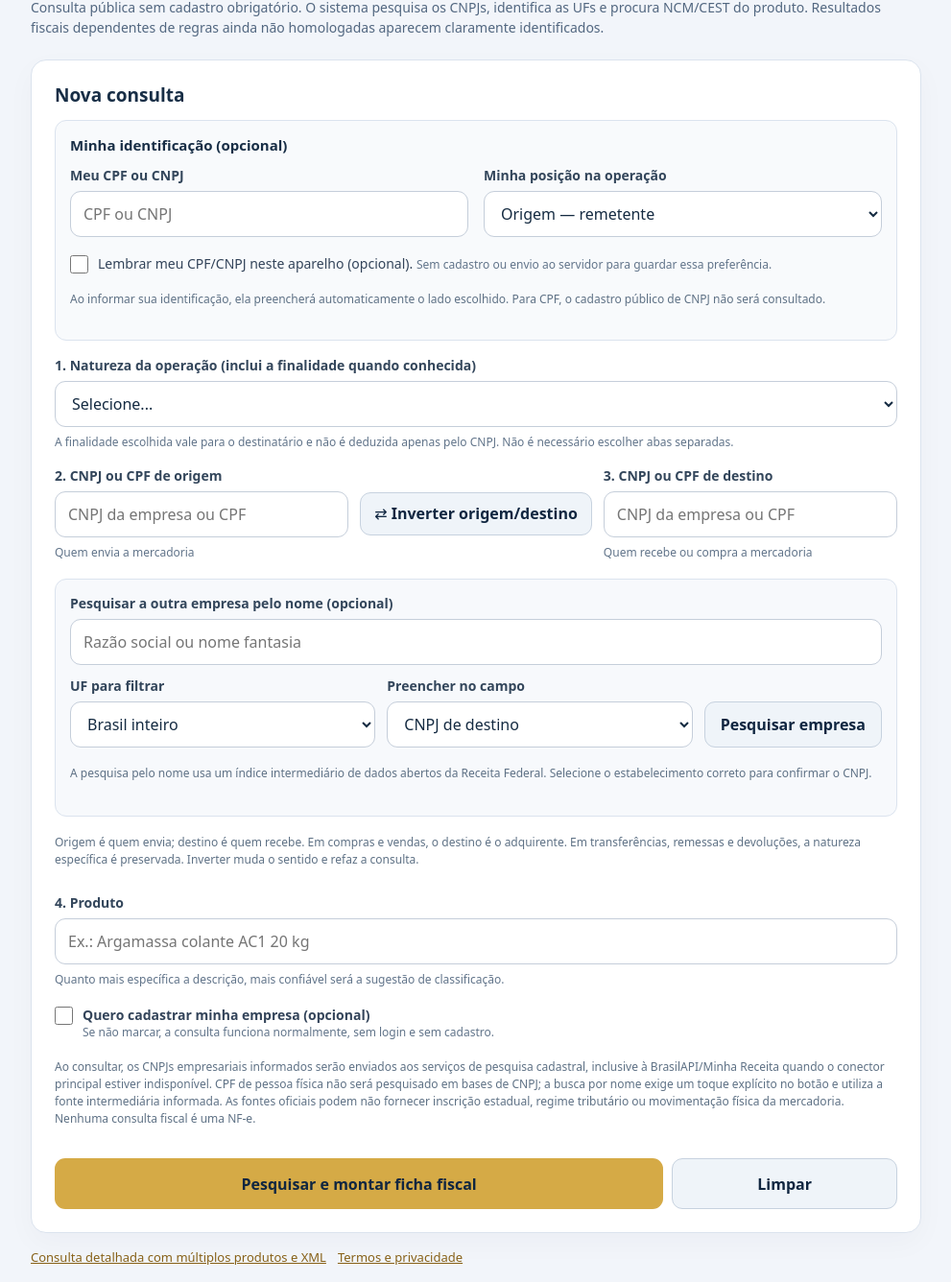
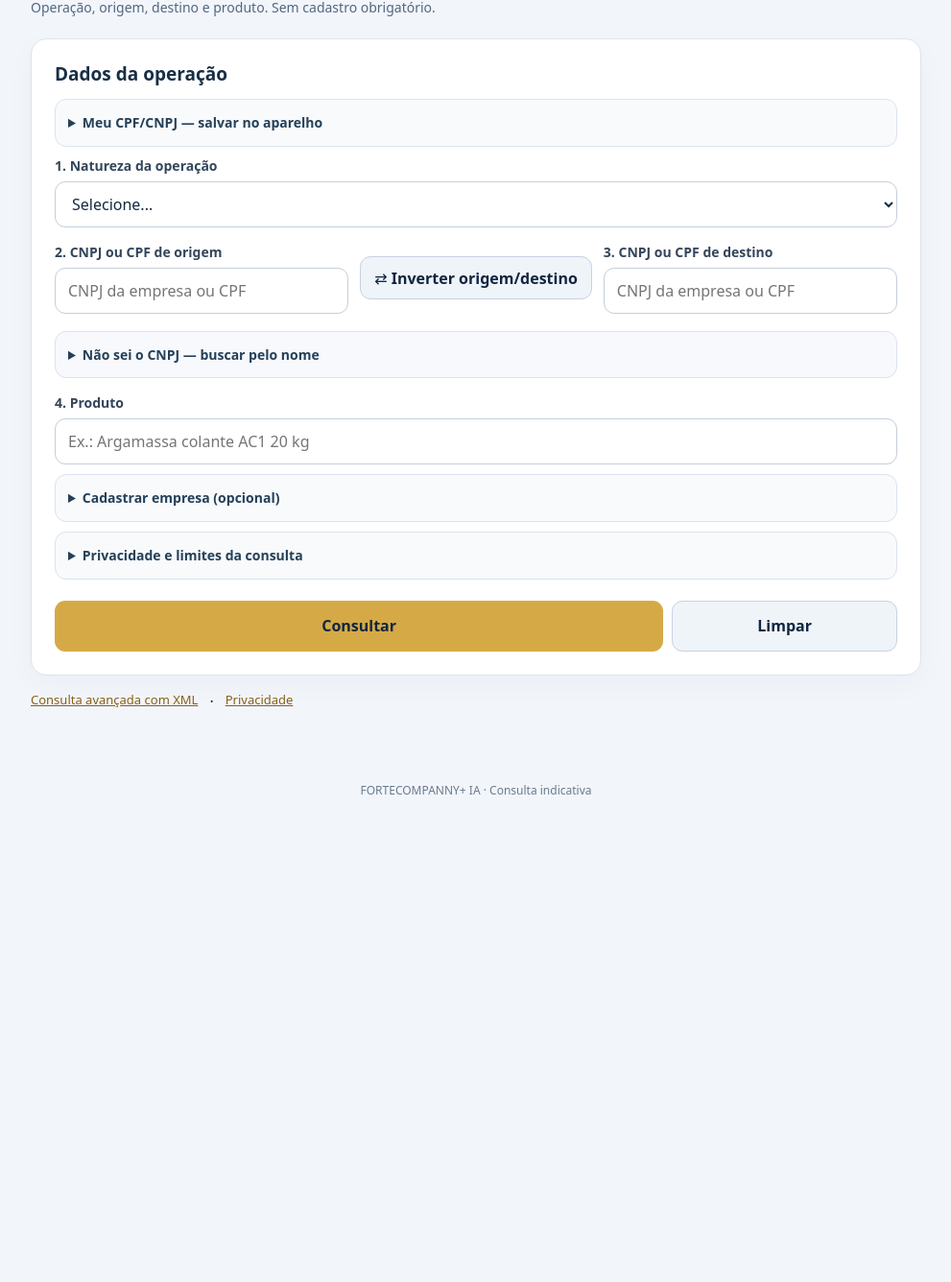
Before and after one commit to FORTEATACAREJO/FORTECOMPANNY, a website: page cfop-public-site/index.html in a window 1280 px wide. Shown: the part 217-1553 px from the top of the page at 96% size, without its empty margins (144-1135 px from the left). After the commit the page ends 1084 px from the top, so only its background shows below. Drawn offline with Linux system fonts and the light colour scheme.

Commit message:
ui(cfop): simplificar pagina e recolher cadastro busca e privacidade

```diff
--- a/cfop-public-site/index.html
+++ b/cfop-public-site/index.html
@@ -25,6 +25,21 @@ p{line-height:1.55;margin:8px 0}small,.muted{color:#61748a;font-size:12px;line-h
 .full{grid-column:1/-1}
 .own-identity,.lookup-card{padding:15px;border:1px solid #dbe3ee;border-radius:12px;background:#f8fafc;margin-bottom:16px}
 .own-identity h3{margin-bottom:12px}
+.own-identity,.lookup-card,.settings-group,.privacy-mini{border:1px solid #dbe3ee;border-radius:12px;background:#f8fafc;padding:10px 13px;margin:10px 0}
+.own-identity[open],.lookup-card[open],.settings-group[open],.privacy-mini[open]{padding-bottom:16px}
+.own-identity summary,.lookup-card summary,.settings-group summary,.privacy-mini summary{cursor:pointer;font-size:14px;font-weight:700;color:#254059;line-height:1.4;padding:4px 0}
+.own-identity summary+*,.lookup-card summary+*,.settings-group summary+*{margin-top:12px}
+#swapStatus:empty,#myDocStatus:empty,#companySearchStatus:empty{display:none}
+#results .result-main{background:#f7fafc;border:1px solid #dce4ed;border-radius:12px;padding:13px;margin:10px 0}
+#results .result-main .result-value{font-size:20px;font-weight:800;color:#102640}
+#results .result-compact{display:grid;grid-template-columns:repeat(3,minmax(0,1fr));gap:9px;margin:13px 0}
+#results .result-compact>div{border:1px solid #dbe3ee;border-radius:10px;padding:10px}
+#results .result-compact strong{display:block;margin-top:4px;font-size:16px}
+#results .participants{font-size:13px;line-height:1.5;padding:10px 0}
+#results .participants>p{margin:5px 0}
+#results details{margin:12px 0}
+@media(max-width:660px){#results .result-compact{grid-template-columns:repeat(2,minmax(0,1fr))}#results .result-compact>div:first-child{grid-column:1/-1}}
+
 .lookup-card{margin:18px 0 0;background:#f7f9fc}
 .lookup-card .lookup-row{display:grid;grid-template-columns:1fr 1fr auto;align-items:end;gap:12px;margin-top:12px}
 .candidate-list{display:grid;gap:8px;margin-top:10px}
@@ -69,27 +84,26 @@ footer{font-size:12px;text-align:center;color:#6a7b8d;padding:15px 12px 35px}
 @media print{header,nav,form,.actions,#afterActions,.footer-links,footer,.lead{display:none!important}main{max-width:none;padding:0}#results{display:block!important;border:0;box-shadow:none;padding:0}#results details{display:block}#results details>*{display:block}}
 </style>
 <script src="/classificacao.js" defer></script>
-<script src="/consulta-automatica.js?v=20261115c" defer></script>
+<script src="/consulta-automatica.js?v=20261115d" defer></script>
 <script src="/pwa-actions.js?v=20261114a" defer></script>
 </head><body>
 <header><img src="/icon.svg" alt="Símbolo FORTECOMPANNY"><div><strong>FORTECOMPANNY+ IA</strong><small>Consulta fiscal automática · Brasil</small></div></header>
 <main>
-<h1>Informe a operação. Nós pesquisamos o restante.</h1>
-<p class="lead">Consulta pública sem cadastro obrigatório. O sistema pesquisa os CNPJs, identifica as UFs e procura NCM/CEST do produto. Resultados fiscais dependentes de regras ainda não homologadas aparecem claramente identificados.</p>
+<h1>Consulta fiscal</h1>
+<p class="lead">Operação, origem, destino e produto. Sem cadastro obrigatório.</p>
 <section class="card">
-<h2>Nova consulta</h2>
+<h2>Dados da operação</h2>
 <form id="consultation" novalidate>
-<div class="own-identity">
- <h3>Minha identificação (opcional)</h3>
+<details class="own-identity"><summary>Meu CPF/CNPJ — salvar no aparelho</summary>
  <div class="grid">
   <div class="field"><label for="myDoc">Meu CPF ou CNPJ</label><input id="myDoc" maxlength="22" inputmode="text" autocomplete="off" autocapitalize="characters" placeholder="CPF ou CNPJ"></div>
   <div class="field"><label for="myRole">Minha posição na operação</label><select id="myRole"><option value="origem">Origem — remetente</option><option value="destino">Destino — destinatário</option></select></div>
  </div>
  <label class="opt-row" for="rememberMe"><input type="checkbox" id="rememberMe"><span>Lembrar meu CPF/CNPJ neste aparelho (opcional). <small>Sem cadastro ou envio ao servidor para guardar essa preferência.</small></span></label>
- <p class="notice" id="myDocStatus" role="status" aria-live="polite">Ao informar sua identificação, ela preencherá automaticamente o lado escolhido. Para CPF, o cadastro público de CNPJ não será consultado.</p>
-</div>
+ <p class="notice" id="myDocStatus" role="status" aria-live="polite"></p>
+</details>
 <div class="grid">
- <div class="field full"><label for="nature">1. Natureza da operação (inclui a finalidade quando conhecida)</label>
+ <div class="field full"><label for="nature">1. Natureza da operação</label>
   <select id="nature" required><option value="">Selecione...</option>
    <optgroup label="Compra — empresa de destino">
     <option value="compra_revenda">Compra para revenda</option>
@@ -116,41 +130,35 @@ footer{font-size:12px;text-align:center;color:#6a7b8d;padding:15px 12px 35px}
     <option value="outro">Outra natureza</option>
    </optgroup>
   </select>
-  <small>A finalidade escolhida vale para o destinatário e não é deduzida apenas pelo CNPJ. Não é necessário escolher abas separadas.</small>
  </div>
  <div class="cnpj-direction full">
   <div class="cnpj-line">
    <div class="field"><label for="fromCnpj">2. CNPJ ou CPF de origem</label>
     <input id="fromCnpj" inputmode="text" autocomplete="off" autocapitalize="characters" maxlength="22" placeholder="CNPJ da empresa ou CPF" required>
-    <small>Quem envia a mercadoria</small>
    </div>
    <button id="swapCnpj" type="button" class="secondary swap-cnpj" title="Trocar remetente e destinatário" aria-label="Inverter CPF ou CNPJ de origem e destino">⇄ Inverter origem/destino</button>
    <div class="field"><label for="toCnpj">3. CNPJ ou CPF de destino</label>
     <input id="toCnpj" inputmode="text" autocomplete="off" autocapitalize="characters" maxlength="22" placeholder="CNPJ da empresa ou CPF" required>
-    <small>Quem recebe ou compra a mercadoria</small>
    </div>
   </div>
-  <div class="lookup-card">
-    <div class="field"><label for="companyNameSearch">Pesquisar a outra empresa pelo nome (opcional)</label><input id="companyNameSearch" maxlength="60" autocomplete="off" placeholder="Razão social ou nome fantasia"></div>
+  <details class="lookup-card"><summary>Não sei o CNPJ — buscar pelo nome</summary>
+    <div class="field"><label for="companyNameSearch">Razão social ou nome fantasia</label><input id="companyNameSearch" maxlength="60" autocomplete="off" placeholder="Razão social ou nome fantasia"></div>
     <div class="lookup-row">
       <div class="field"><label for="companyUfSearch">UF para filtrar</label><select id="companyUfSearch"><option value="">Brasil inteiro</option><option value="AC">AC</option><option value="AL">AL</option><option value="AM">AM</option><option value="AP">AP</option><option value="BA">BA</option><option value="CE">CE</option><option value="DF">DF</option><option value="ES">ES</option><option value="GO">GO</option><option value="MA">MA</option><option value="MG">MG</option><option value="MS">MS</option><option value="MT">MT</option><option value="PA">PA</option><option value="PB">PB</option><option value="PE">PE</option><option value="PI">PI</option><option value="PR">PR</option><option value="RJ">RJ</option><option value="RN">RN</option><option value="RO">RO</option><option value="RR">RR</option><option value="RS">RS</option><option value="SC">SC</option><option value="SE">SE</option><option value="SP">SP</option><option value="TO">TO</option></select></div>
       <div class="field"><label for="companyTarget">Preencher no campo</label><select id="companyTarget"><option value="destino">CNPJ de destino</option><option value="origem">CNPJ de origem</option></select></div>
       <button id="searchCompanies" type="button" class="secondary">Pesquisar empresa</button>
     </div>
-    <div id="companySearchStatus" role="status" class="notice" aria-live="polite">A pesquisa pelo nome usa um índice intermediário de dados abertos da Receita Federal. Selecione o estabelecimento correto para confirmar o CNPJ.</div>
+    <div id="companySearchStatus" role="status" class="notice" aria-live="polite"></div>
     <div id="companySearchResults" class="candidate-list" aria-live="polite"></div>
-  </div>
-  <p id="swapStatus" class="notice" aria-live="polite">Origem é quem envia; destino é quem recebe. Em compras e vendas, o destino é o adquirente. Em transferências, remessas e devoluções, a natureza específica é preservada. Inverter muda o sentido e refaz a consulta.</p>
+  </details>
+  <p id="swapStatus" class="notice" aria-live="polite"></p>
  </div>
  <div class="field full"><label for="product">4. Produto</label>
   <input id="product" maxlength="90" autocomplete="off" placeholder="Ex.: Argamassa colante AC1 20 kg" required>
-  <small>Quanto mais específica a descrição, mais confiável será a sugestão de classificação.</small>
  </div>
 </div>
-<label class="opt-row" for="registerCompany">
- <input type="checkbox" id="registerCompany">
- <span><strong>Quero cadastrar minha empresa (opcional)</strong><small style="display:block">Se não marcar, a consulta funciona normalmente, sem login e sem cadastro.</small></span>
-</label>
+<details class="settings-group" id="registrationDetails"><summary>Cadastrar empresa (opcional)</summary>
+<label class="opt-row" for="registerCompany"><input type="checkbox" id="registerCompany"><span>Quero registrar meu CNPJ</span></label>
 <div class="opt-box" id="registerBox" hidden>
  <div class="grid">
   <div class="field"><label for="registerRole">Qual dos dois CNPJs é da sua empresa?</label>
@@ -160,21 +168,18 @@ footer{font-size:12px;text-align:center;color:#6a7b8d;padding:15px 12px 35px}
  </div>
  <label class="opt-row" for="registerAccept"><input id="registerAccept" type="checkbox">
  <span>Li e aceito os <a href="/privacidade.html" target="_blank" rel="noopener">termos de uso e privacidade</a> para registrar o CNPJ consultante. O cadastro não confirma que represento legalmente a empresa.</span></label>
- <p class="notice">O cadastro opcional registra CNPJ, nome informado e aceite no serviço FORTECOMPANNY, sem criar autenticação. A opção de vincular pesquisas comerciais permanece desativada.</p>
  <p id="registerState" role="status" aria-live="polite"></p>
- <button id="removeSaved" class="secondary" type="button">Não preencher minha empresa automaticamente neste aparelho</button>
+ <button id="removeSaved" class="secondary" type="button">Esquecer cadastro neste aparelho</button>
 </div>
-<p class="notice">Ao consultar, os CNPJs empresariais informados serão enviados aos serviços de pesquisa cadastral, inclusive à BrasilAPI/Minha Receita quando o conector principal estiver indisponível. CPF de pessoa física não será pesquisado em bases de CNPJ; a busca por nome exige um toque explícito no botão e utiliza a fonte intermediária informada. As fontes oficiais podem não fornecer inscrição estadual, regime tributário ou movimentação física da mercadoria. Nenhuma consulta fiscal é uma NF-e.</p>
+</details>
+<details class="privacy-mini"><summary>Privacidade e limites da consulta</summary><p class="notice">CNPJs informados são consultados em serviços cadastrais. CPF não é consultado nas APIs de CNPJ; só fica salvo no aparelho se você escolher. O resultado não é uma NF-e. <a href="/privacidade.html">Termos completos</a>.</p></details>
 <div id="message" role="alert" hidden></div>
-<div class="actions"><button class="primary" id="submit" type="submit">Pesquisar e montar ficha fiscal</button><button class="secondary" id="clear" type="button">Limpar</button></div>
+<div class="actions"><button class="primary" id="submit" type="submit">Consultar</button><button class="secondary" id="clear" type="button">Limpar</button></div>
 </form>
 </section>
 <section id="results" class="card" hidden aria-live="polite"></section>
 <div id="afterActions" class="actions" hidden><button type="button" class="secondary" id="print">Imprimir / salvar PDF</button></div>
-<div class="footer-links">
- <a href="/consulta-nfe.html">Consulta detalhada com múltiplos produtos e XML</a>
- <a href="/privacidade.html">Termos e privacidade</a>
-</div>
+<div class="footer-links"><a href="/consulta-nfe.html">Consulta avançada com XML</a> · <a href="/privacidade.html">Privacidade</a></div>
 </main>
-<footer>FORTECOMPANNY+ IA · Consulta nacional experimental · Cálculos legais ainda em homologação</footer>
+<footer>FORTECOMPANNY+ IA · Consulta indicativa</footer>
 </body></html>
```
